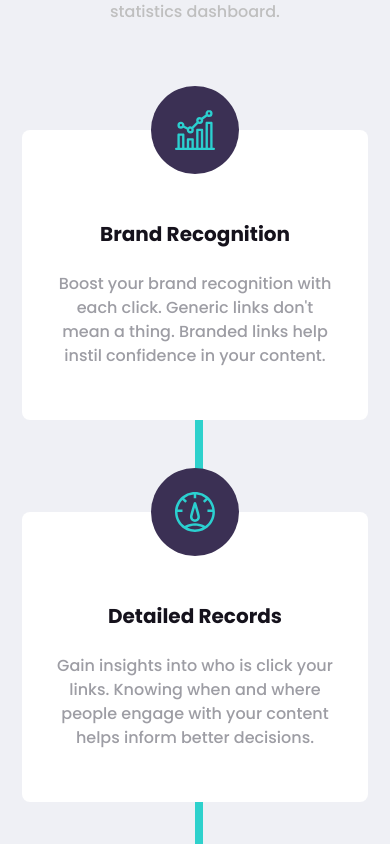
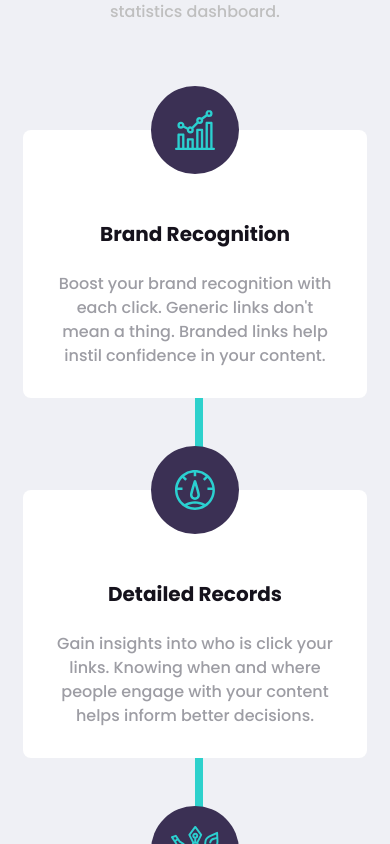
Before and after one commit to SimHoZebs/shortly-landing-page, a Next.js app: page / in a window 390 px wide. Shown: the part 1380-2224 px from the top of the page. Built offline with nearby package versions, Linux system fonts and the light colour scheme.

Commit message:
Desc even more responsive

```diff
--- a/layout/Desc.tsx
+++ b/layout/Desc.tsx
@@ -19,11 +19,11 @@ const Desc = () => {
         </Typography>
       </div>
 
-      <div className={style.desc__blockContainer}>
-        <div className={style.desc__line}></div>
+      <div className={style.blockWrapper}>
+        <div className={style.blockWrapper__line}></div>
         {indexData.desc.map((blok, index) => (
           <div key={index} className={style.block}>
-            <div className={style.block__imgContainer}>
+            <div className={style.block__imgWrapper}>
               <img className={style.block__img} src={blok.image} alt="" />
             </div>
 
@@ -33,9 +33,7 @@ const Desc = () => {
               </Typography>
             </div>
 
-            <div className={style.block__desc}>
-              <Typography variant="body1">{blok.desc}</Typography>
-            </div>
+            <Typography variant="body1">{blok.desc}</Typography>
           </div>
         ))}
       </div>
--- a/scss/desc.module.scss
+++ b/scss/desc.module.scss
@@ -11,8 +11,9 @@ $mediaShift: 1100px;
   min-height: fit-content;
 
   @media (max-width: $mediaShift) {
-    padding-left: 1.375rem;
-    padding-right: 1.375rem;
+    $padding: 5.87%;
+    padding-left: $padding;
+    padding-right: $padding;
   }
 
   &__desc {
@@ -23,21 +24,25 @@ $mediaShift: 1100px;
       width: fit-content;
     }
   }
+}
 
-  &__blockContainer {
+.blockWrapper {
   position: relative;
   margin-top: 6.625rem;
   display: flex;
   text-align: left;
-    justify-content: center;
+  justify-content: space-evenly;
   height: fit-content;
-    column-gap: 1.875rem;
+  column-gap: 2.857%;
+  margin-left: 13.54%;
+  margin-right: 13.54%;
 
   @media (max-width: $mediaShift) {
+    margin-left: 0;
+    margin-right: 0;
     text-align: center;
     flex-direction: column;
     row-gap: 5.75rem;
-    }
   }
 
   &__line {
@@ -59,8 +64,7 @@ $mediaShift: 1100px;
 .block {
   position: relative;
   background: white;
-  max-width: 21.875rem;
-  height: 16.75rem;
+  height: max-content;
   padding: 1.8rem;
   padding-top: 0rem;
   padding-bottom: 1.875rem;
@@ -84,7 +88,7 @@ $mediaShift: 1100px;
     align-items: center;
   }
 
-  &__imgContainer {
+  &__imgWrapper {
     display: flex;
     justify-content: center;
     align-items: center;
@@ -106,7 +110,4 @@ $mediaShift: 1100px;
     margin-bottom: 1.375rem;
     text-transform: capitalize;
   }
-  &__desc {
-    margin-bottom: 1.375rem;
 }
-}
--- a/styles/css/desc.module.css
+++ b/styles/css/desc.module.css
@@ -9,8 +9,8 @@
 }
 @media (max-width: 1100px) {
   .desc {
-    padding-left: 1.375rem;
-    padding-right: 1.375rem;
+    padding-left: 5.87%;
+    padding-right: 5.87%;
   }
 }
 .desc__desc {
@@ -22,23 +22,28 @@
     width: fit-content;
   }
 }
-.desc__blockContainer {
+
+.blockWrapper {
   position: relative;
   margin-top: 6.625rem;
   display: flex;
   text-align: left;
-  justify-content: center;
+  justify-content: space-evenly;
   height: fit-content;
-  column-gap: 1.875rem;
+  column-gap: 2.857%;
+  margin-left: 13.54%;
+  margin-right: 13.54%;
 }
 @media (max-width: 1100px) {
-  .desc__blockContainer {
+  .blockWrapper {
+    margin-left: 0;
+    margin-right: 0;
     text-align: center;
     flex-direction: column;
     row-gap: 5.75rem;
   }
 }
-.desc__line {
+.blockWrapper__line {
   position: absolute;
   height: 0.5rem;
   width: 100%;
@@ -46,7 +51,7 @@
   top: 50%;
 }
 @media (max-width: 1100px) {
-  .desc__line {
+  .blockWrapper__line {
     width: 0.5rem;
     height: 100%;
     top: 0;
@@ -57,8 +62,7 @@
 .block {
   position: relative;
   background: white;
-  max-width: 21.875rem;
-  height: 16.75rem;
+  height: max-content;
   padding: 1.8rem;
   padding-top: 0rem;
   padding-bottom: 1.875rem;
@@ -80,7 +84,7 @@
     align-items: center;
   }
 }
-.block__imgContainer {
+.block__imgWrapper {
   display: flex;
   justify-content: center;
   align-items: center;
@@ -100,8 +104,5 @@
   margin-bottom: 1.375rem;
   text-transform: capitalize;
 }
-.block__desc {
-  margin-bottom: 1.375rem;
-}
 
 /*# sourceMappingURL=desc.module.css.map */
```
Also changed, not shown: 1 other file (tests, documents, lock files or other folders). Lines whose indentation alone changed are shown as unchanged.
